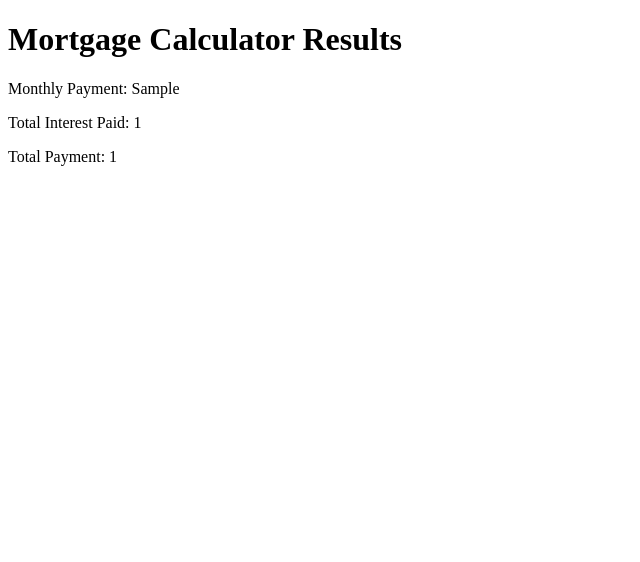
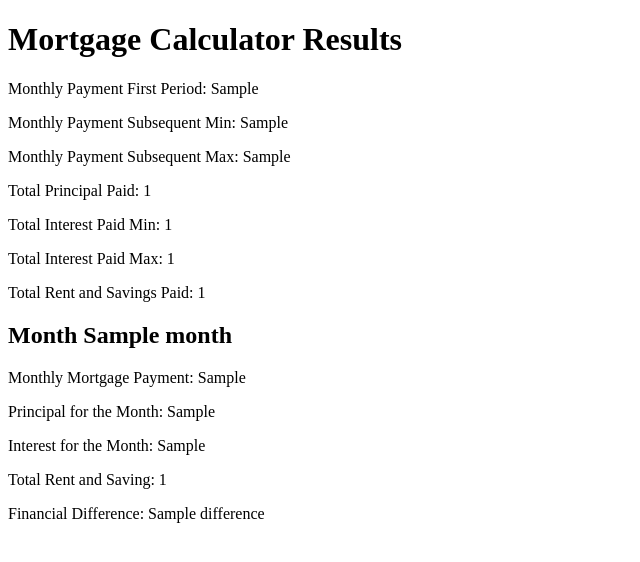
Before and after one commit to bhaskoro-muthohar/RealEstimate, a Flask app: template templates/results.html in a window 1280 px wide. Shown: the top 562 px of the page, without its empty margins (0-640 px from the left). Run offline with Flask 3, Linux system fonts and the light colour scheme; the template is opened without the code that fills it: most values are stand-ins (such as "Sample title", 1, 10 or a date in 2020).

Commit message:
Refactor mortgage payment calculations and add monthly comparison

```diff
--- a/app.py
+++ b/app.py
@@ -10,19 +10,25 @@ def index():
     return render_template('index.html')
 
 
-@app.route("/calculate_mortgage_payments", methods=["POST"])
+@app.route('/calculate_mortgage_payments', methods=['POST'])
 def mortgage_payments():
-    data = request.form
-    data = request.get_json()
-    property_price = data.get("property_price")
-    down_payment_percentage = data.get("down_payment_percentage")
-    interest_rate_first_period = data.get("interest_rate_first_period")
-    interest_rate_subsequent_min = data.get("interest_rate_subsequent_min")
-    interest_rate_subsequent_max = data.get("interest_rate_subsequent_max")
-    mortgage_term_years = data.get("mortgage_term_years")
-    fixed_interest_duration_years = data.get("fixed_interest_duration_years")
+    # Get form data
+    property_price = float(request.form.get('property_price'))
+    down_payment_percentage = float(request.form.get('down_payment_percentage'))
+    interest_rate_first_period = float(request.form.get('interest_rate_first_period'))
+    interest_rate_subsequent_min = float(request.form.get('interest_rate_subsequent_min'))
+    interest_rate_subsequent_max = float(request.form.get('interest_rate_subsequent_max'))
+    mortgage_term_years = int(request.form.get('mortgage_term_years'))
+    fixed_interest_duration_years = int(request.form.get('fixed_interest_duration_years'))
+    monthly_rent = float(request.form.get('monthly_rent'))
 
-    result = calculate_mortgage_payments(
+    # Call calculate_mortgage_payments
+    (
+        monthly_payment_first_period,
+        monthly_payment_subsequent_min,
+        monthly_payment_subsequent_max,
+        loan_amount,
+    ) = calculate_mortgage_payments(
         property_price,
         down_payment_percentage,
         interest_rate_first_period,
@@ -32,24 +38,14 @@ def mortgage_payments():
         fixed_interest_duration_years,
     )
 
-    return render_template('results.html', result=result)
-
-
-@app.route("/month_by_month_comparison", methods=["POST"])
-def comparison():
-    data = request.get_json()
-    monthly_payment_first_period = data.get("monthly_payment_first_period")
-    monthly_payment_subsequent_min = data.get("monthly_payment_subsequent_min")
-    monthly_payment_subsequent_max = data.get("monthly_payment_subsequent_max")
-    monthly_rent = data.get("monthly_rent")
-    mortgage_term_years = data.get("mortgage_term_years")
-    loan_amount = data.get("loan_amount")
-    interest_rate_first_period = data.get("interest_rate_first_period")
-    interest_rate_subsequent_min = data.get("interest_rate_subsequent_min")
-    interest_rate_subsequent_max = data.get("interest_rate_subsequent_max")
-    fixed_interest_duration_years = data.get("fixed_interest_duration_years")
-
-    result = month_by_month_comparison(
+    # Call month_by_month_comparison
+    (
+        monthly_comparison,
+        total_principal_paid,
+        total_interest_paid_min,
+        total_interest_paid_max,
+        total_rent_and_savings_paid,
+    ) = month_by_month_comparison(
         monthly_payment_first_period,
         monthly_payment_subsequent_min,
         monthly_payment_subsequent_max,
@@ -62,7 +58,28 @@ def comparison():
         fixed_interest_duration_years,
     )
 
-    return jsonify(result)
+    # Output Summary
+    total_difference_min = (
+        total_principal_paid + total_interest_paid_min
+        - total_rent_and_savings_paid
+    )
+    total_difference_max = (
+        total_principal_paid + total_interest_paid_max
+        - total_rent_and_savings_paid
+    )
+
+    # Create result dictionary
+    results = {
+        'total_principal_paid': total_principal_paid,
+        'total_interest_paid_min': total_interest_paid_min,
+        'total_interest_paid_max': total_interest_paid_max,
+        'total_rent_and_savings_paid': total_rent_and_savings_paid,
+        'total_difference_min': total_difference_min,
+        'total_difference_max': total_difference_max,
+        'monthly_comparison': monthly_comparison
+    }
+
+    return render_template('results.html', results=results)
 
 
 if __name__ == "__main__":
--- a/main.py
+++ b/main.py
@@ -9,8 +9,8 @@ def main():
     interest_rate_first_period = 0.025
     interest_rate_subsequent_min = 0.12
     interest_rate_subsequent_max = 0.12
-    mortgage_term_years = 13
-    fixed_interest_duration_years = 13
+    mortgage_term_years = 2
+    fixed_interest_duration_years = 1
     monthly_rent = 3500000  # IDR
 
     # Calculations
--- a/templates/results.html
+++ b/templates/results.html
@@ -7,10 +7,23 @@
 
 <body>
     <h1>Mortgage Calculator Results</h1>
-    <p>Monthly Payment: {{ result.monthly_payment }}</p>
-    <p>Total Interest Paid: {{ result.total_interest_paid }}</p>
-    <p>Total Payment: {{ result.total_payment }}</p>
-    <!-- Add similar paragraphs for the other results -->
+
+    <p>Monthly Payment First Period: {{ results.monthly_payment_first_period }}</p>
+    <p>Monthly Payment Subsequent Min: {{ results.monthly_payment_subsequent_min }}</p>
+    <p>Monthly Payment Subsequent Max: {{ results.monthly_payment_subsequent_max }}</p>
+    <p>Total Principal Paid: {{ results.total_principal_paid }}</p>
+    <p>Total Interest Paid Min: {{ results.total_interest_paid_min }}</p>
+    <p>Total Interest Paid Max: {{ results.total_interest_paid_max }}</p>
+    <p>Total Rent and Savings Paid: {{ results.total_rent_and_savings_paid }}</p>
+
+    {% for month_data in results.monthly_comparison %}
+        <h2>Month {{ month_data.month }}</h2>
+        <p>Monthly Mortgage Payment: {{ month_data.monthly_mortgage_payment }}</p>
+        <p>Principal for the Month: {{ month_data.principal_for_the_month }}</p>
+        <p>Interest for the Month: {{ month_data.interest_for_the_month }}</p>
+        <p>Total Rent and Saving: {{ month_data.total_rent_and_saving }}</p>
+        <p>Financial Difference: {{ month_data.difference }}</p>
+    {% endfor %}
 </body>
 
 </html>
```
Also changed, not shown: templates/index.html (+8 -5 lines).
